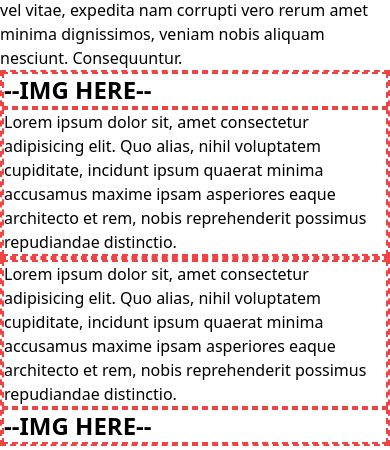
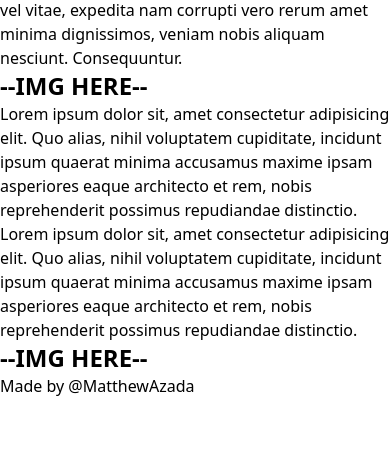
Before and after one commit to mattazz/OnsuaaWebsite, a React (Vite) app: page /about in a window 390 px wide. Shown: the part 855-1305 px from the top of the page. After the commit the page ends 1253 px from the top, so only its background shows below. Built offline with nearby package versions, Linux system fonts and the light colour scheme.

Commit message:
feat: improve About Us component layout for better responsiveness and structure

```diff
--- a/src/components/AboutUs.jsx
+++ b/src/components/AboutUs.jsx
@@ -1,5 +1,4 @@
-import CircleImage from "./CircleImage";
-import {motion} from "framer-motion";
+import { motion } from "framer-motion";
 import Footer from "./Footer";
 
 function AboutUs() {
@@ -22,27 +21,22 @@ function AboutUs() {
                 <h2 className="text-xl">Lorem ipsum dolor sit amet consectetur adipisicing elit. Illum aliquid fugit sed ipsa voluptatem ipsum vel vitae, expedita nam corrupti vero rerum amet minima dignissimos, veniam nobis aliquam nesciunt. Consequuntur.</h2>
             </div>
 
-            <div className="flex flex-row testBorder p-5 m-5">
-                <div className="flex w-1/2 testBorder justify-center align-middle m-auto">
-                    <h1 className="text-3xl text-center">--IMG HERE--</h1>
+            <div className="flex flex-row flex-wrap  p-5 m-5">
+                <div className="flex w-full sm:w-1/2 lg:w-1/3 justify-center align-middle m-auto ">
+                    <h1 className="text-3xl text-center ">--IMG HERE--</h1>
                 </div>
-                <div className="testBorder w-1/2">
+                <div className="flex w-full sm:w-1/2  lg:w-2/3 ">
                     <p>Lorem ipsum dolor sit, amet consectetur adipisicing elit. Quo alias, nihil voluptatem cupiditate, incidunt ipsum quaerat minima accusamus maxime ipsam asperiores eaque architecto et rem, nobis reprehenderit possimus repudiandae distinctio.</p>
                 </div>
             </div>
-            <div className="flex flex-row testBorder p-5 m-5">
-                <div className="testBorder w-1/2">
+            <div className="flex flex-row flex-wrap  p-5 m-5">
+                <div className="flex w-full sm:w-1/2  lg:w-2/3 ">
                     <p>Lorem ipsum dolor sit, amet consectetur adipisicing elit. Quo alias, nihil voluptatem cupiditate, incidunt ipsum quaerat minima accusamus maxime ipsam asperiores eaque architecto et rem, nobis reprehenderit possimus repudiandae distinctio.</p>
                 </div>
-                <div className="flex w-1/2 testBorder justify-center align-middle m-auto">
-                    <h1 className="text-3xl text-center">--IMG HERE--</h1>
+                <div className="flex w-full sm:w-1/2 lg:w-1/3 justify-center align-middle m-auto ">
+                    <h1 className="text-3xl text-center ">--IMG HERE--</h1>
                 </div>
             </div>
-
-
-
-
-
             <Footer />
         </motion.div>
 
```
